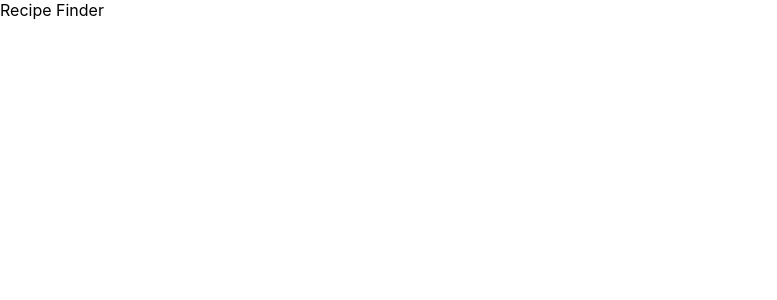
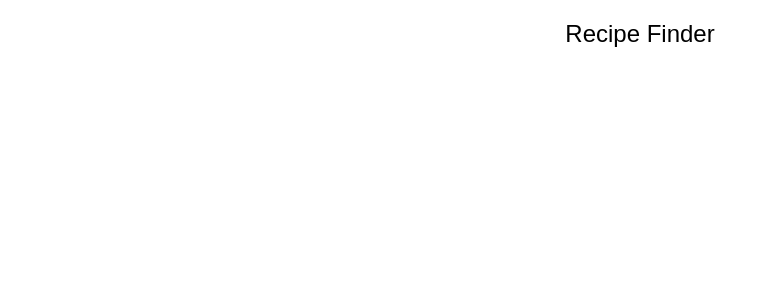
Before and after one commit to deeshubhatt07/recipe-finder-project, a React (Create React App) app: page / in a window 1280 px wide. Shown: the top 300 px of the page, without its empty margins (0-777 px from the left). Built offline with nearby package versions, Linux system fonts and the light colour scheme.

Commit message:
Header added

```diff
--- a/src/App.js
+++ b/src/App.js
@@ -1,10 +1,11 @@
 import React from 'react';
+import Header from './Header/Header'
 import './App.css';
 
 function App() {
   return (
     <div>
-      Recipe Finder
+      <Header />
     </div>
   );
 }
--- /dev/null
+++ b/src/Header/Header.css
@@ -0,0 +1,9 @@
+.header{
+    display: flex;
+    justify-content:  center;
+}
+
+h2{
+    font-family: sans-serif;
+    font-weight: lighter;
+}
--- /dev/null
+++ b/src/Header/Header.js
@@ -0,0 +1,12 @@
+import React from 'react';
+import './Header.css';
+
+function Header(){
+    return(
+        <div className="header">
+            <h2>Recipe Finder</h2>
+        </div>
+    )
+}
+
+export default Header;
```
